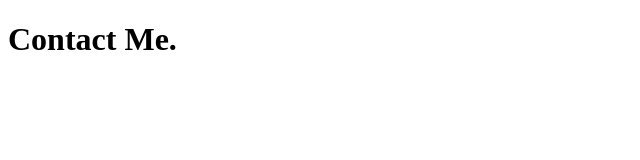
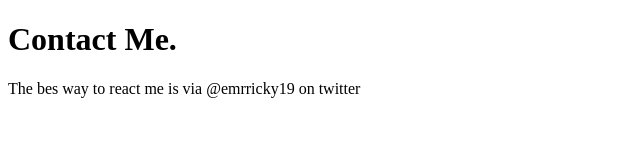
Before and after one commit to Emricky19/gatsby-blog, a Gatsby site: page /contact in a window 1280 px wide. Shown: the whole page, without its empty margins (0-640 px from the left). Built offline with nearby package versions, Linux system fonts and the light colour scheme; Gatsby itself is replaced by a stand-in of ours.

Commit message:
Added a paragraph to contact page

```diff
--- a/src/pages/contact.js
+++ b/src/pages/contact.js
@@ -4,6 +4,7 @@ const ContactPage = () => {
     return (
         <div>
             <h1>Contact Me.</h1>
+            <p>The bes way to react me is via @emrricky19 on twitter</p>
         </div>
     )
 }
```
